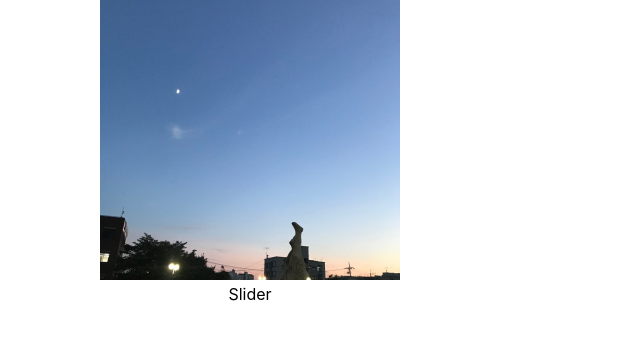
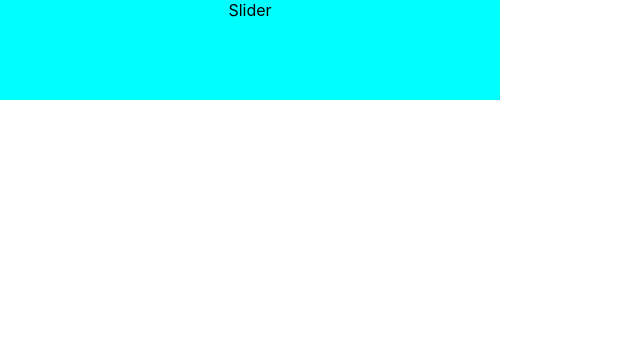
Before and after one commit to Kimyerim1935/slide, a React (Create React App) app: page / in a window 1280 px wide. Shown: the top 340 px of the page, without its empty margins (0-640 px from the left). Built offline with nearby package versions, Linux system fonts and the light colour scheme.

Commit message:
div classname

```diff
--- a/src/App.js
+++ b/src/App.js
@@ -1,12 +1,11 @@
 import './App.css';
-import Take01 from './SVG/Take01.jpg';
-import Slider from './Slider.js';
+import Slider from './Slider';
 
 function App() {
   return (
     <div className="App">
       <div className="slide">
-        <img src={Take01} alt="Take01" / >
+
           <Slider / >
       </div>
     </div>
--- /dev/null
+++ b/src/Slider.css
@@ -0,0 +1,5 @@
+.container {
+    width: 100%;
+    height: 100%;
+    background-color: aqua;
+}
--- a/src/Slider.js
+++ b/src/Slider.js
@@ -1,9 +1,11 @@
-import React, { useState } from 'react';
+import React from 'react';
+import './Slider.css';
 
 const Slider = () => {
     return(
-        <div>
+        <div className="container">
             Slider
+
         </div>
     )
 }
```
